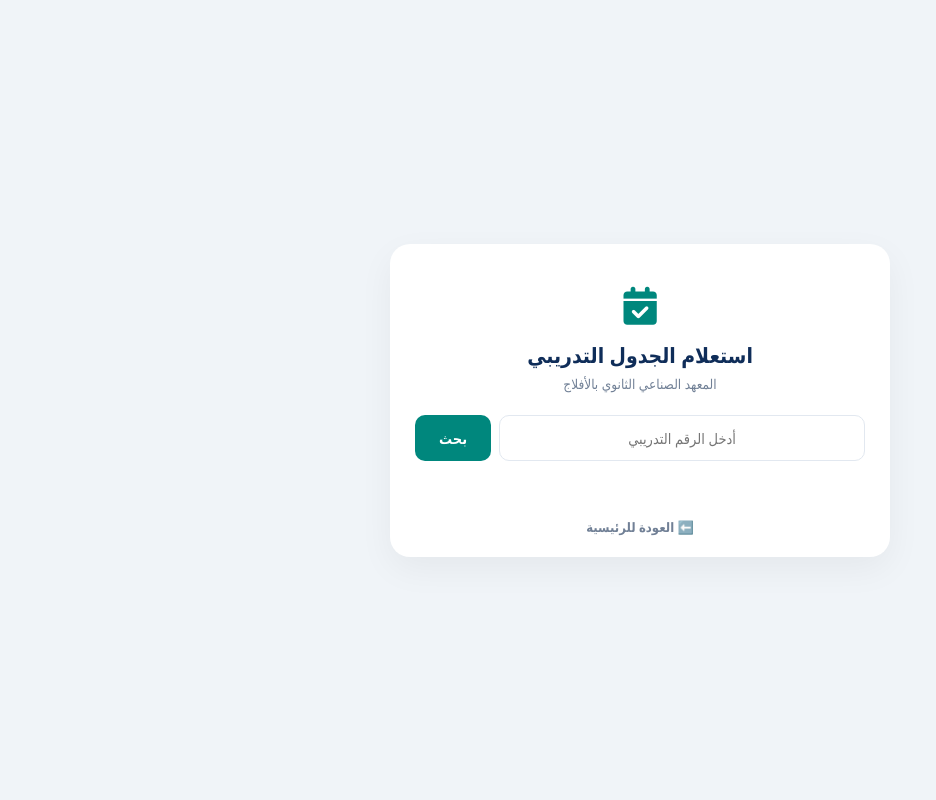
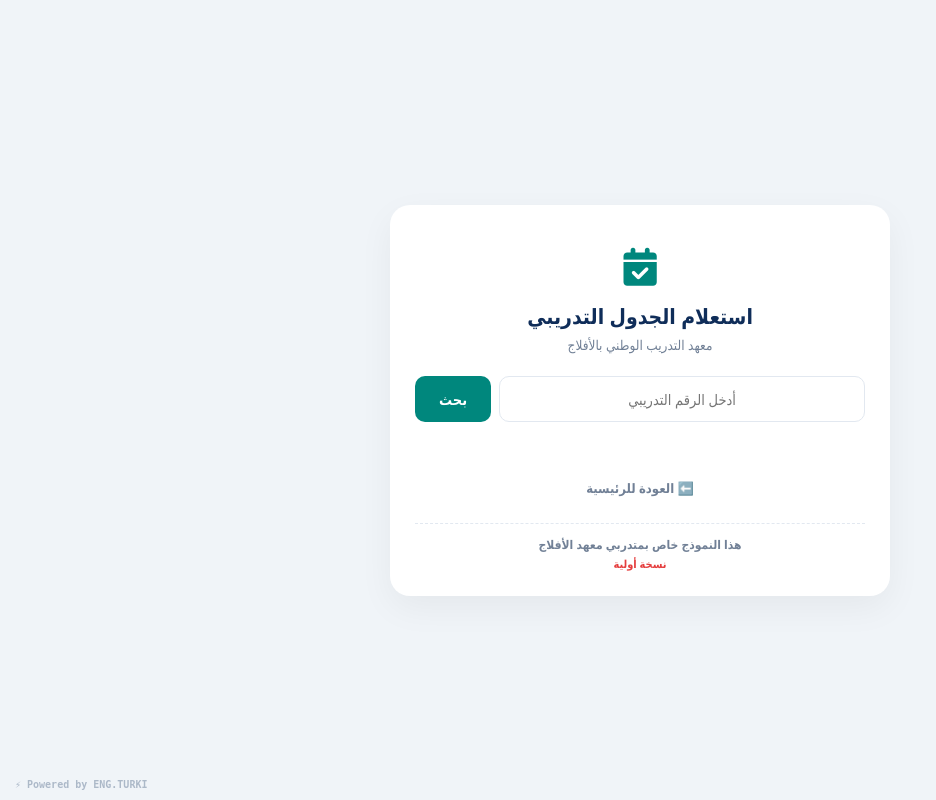
Before and after one commit to tvtcaflaj2030/schedule, a Flask app: page /schedule in a window 1280 px wide. Shown: the whole page, without its empty margins (0-936 px from the left). Run offline with Flask 3, Linux system fonts and the light colour scheme.

Commit message:
Update schedule.html

```diff
--- a/templates/schedule.html
+++ b/templates/schedule.html
@@ -8,13 +8,13 @@
     <style>
         * { box-sizing: border-box; font-family: 'Segoe UI', Tahoma, Geneva, Verdana, sans-serif; margin: 0; padding: 0; }
         body { background-color: #f0f4f8; color: #2d3748; display: flex; justify-content: center; align-items: center; min-height: 100vh; padding: 20px; }
-        .container { background: #ffffff; border-radius: 20px; box-shadow: 0 12px 35px rgba(0, 0, 0, 0.05); width: 100%; max-width: 500px; padding: 35px 25px 20px; position: relative; text-align: center; }
+        .container { background: #ffffff; border-radius: 20px; box-shadow: 0 12px 35px rgba(0, 0, 0, 0.05); width: 100%; max-width: 500px; padding: 35px 25px 25px; position: relative; text-align: center; }
         .calendar-icon { font-size: 38px; color: #00877d; margin-bottom: 10px; }
         h1 { font-size: 21px; color: #0f2d59; font-weight: 800; margin-bottom: 6px; }
         p.subtitle { color: #718096; font-size: 13.5px; margin-bottom: 22px; }
         .form-group { display: flex; flex-direction: row-reverse; gap: 8px; margin-bottom: 15px; }
         input[type="text"] { flex: 1; padding: 12px 16px; border: 1.5px solid #e2e8f0; border-radius: 10px; font-size: 14.5px; text-align: center; outline: none; }
-        input[type="text"]:focus { border-color: #00877d; }
+        input[type="text"]:focus { border-color: #00877d; box-shadow: 0 0 0 3px rgba(0, 135, 125, 0.12); }
         button { padding: 12px 24px; background-color: #00877d; color: white; border: none; border-radius: 10px; font-size: 14.5px; font-weight: bold; cursor: pointer; }
         button:hover { background-color: #006e66; }
         .loader { display: none; margin: 15px auto; border: 3px solid #f3f3f3; border-top: 3px solid #00877d; border-radius: 50%; width: 28px; height: 28px; animation: spin 1s linear infinite; }
@@ -25,6 +25,11 @@
         .image-wrapper img { width: 100%; height: auto; display: block; }
         .btn-download { display: inline-block; padding: 10px 20px; background-color: #00877d; color: white; text-decoration: none; border-radius: 8px; font-weight: bold; font-size: 13.5px; margin-bottom: 10px; }
         .back-link { display: inline-block; margin-top: 20px; color: #718096; text-decoration: none; font-size: 13px; font-weight: bold; }
+        .back-link:hover { color: #0f2d59; }
+        .card-footer-notes { margin-top: 25px; padding-top: 12px; border-top: 1px dashed #e2e8f0; display: flex; flex-direction: column; gap: 3px; }
+        .footer-note-main { font-size: 12px; color: #718096; font-weight: 600; }
+        .footer-note-sub { font-size: 11px; color: #e53e3e; font-weight: 700; }
+        .dev-credits { position: fixed; bottom: 10px; left: 15px; font-size: 10px; font-weight: bold; color: #a0aec0; direction: ltr; font-family: monospace; z-index: 9999; pointer-events: none; opacity: 0.85; }
     </style>
 </head>
 <body>
@@ -32,7 +37,7 @@
 <div class="container">
     <div class="calendar-icon"><i class="fa-solid fa-calendar-check"></i></div>
     <h1>استعلام الجدول التدريبي</h1>
-    <p class="subtitle">المعهد الصناعي الثانوي بالأفلاج</p>
+    <p class="subtitle">معهد التدريب الوطني بالأفلاج</p>
 
     <form id="search-form">
         <div class="form-group">
@@ -53,11 +58,19 @@
 
     <br>
     <a href="/" class="back-link">⬅️ العودة للرئيسية</a>
+
+    <div class="card-footer-notes">
+        <span class="footer-note-main">هذا النموذج خاص بمتدربي معهد الأفلاج</span>
+        <span class="footer-note-sub">نسخة أولية</span>
+    </div>
 </div>
+
+<div class="dev-credits">⚡ Powered by ENG.TURKI</div>
 
 <script>
     const form = document.getElementById('search-form');
     const input = document.getElementById('trainee_id');
+    const submitBtn = document.getElementById('submit-btn');
     const loader = document.getElementById('loader');
     const errorBox = document.getElementById('error-box');
     const resultBox = document.getElementById('result-box');
@@ -72,6 +85,7 @@
         errorBox.style.display = 'none';
         resultBox.style.display = 'none';
         loader.style.display = 'block';
+        submitBtn.disabled = true;
 
         try {
             const formData = new FormData();
@@ -80,6 +94,8 @@
             const data = await response.json();
 
             loader.style.display = 'none';
+            submitBtn.disabled = false;
+
             if (data.success) {
                 const imgUrl = `/get_schedule_image?pages=${data.pages}&t=${new Date().getTime()}`;
                 scheduleImg.src = imgUrl;
@@ -91,10 +107,11 @@
             }
         } catch (err) {
             loader.style.display = 'none';
+            submitBtn.disabled = false;
             errorBox.innerText = 'تعذر الاتصال بالخادم.';
             errorBox.style.display = 'block';
         }
     });
-      </script>
+</script>
 </body>
 </html>
```
